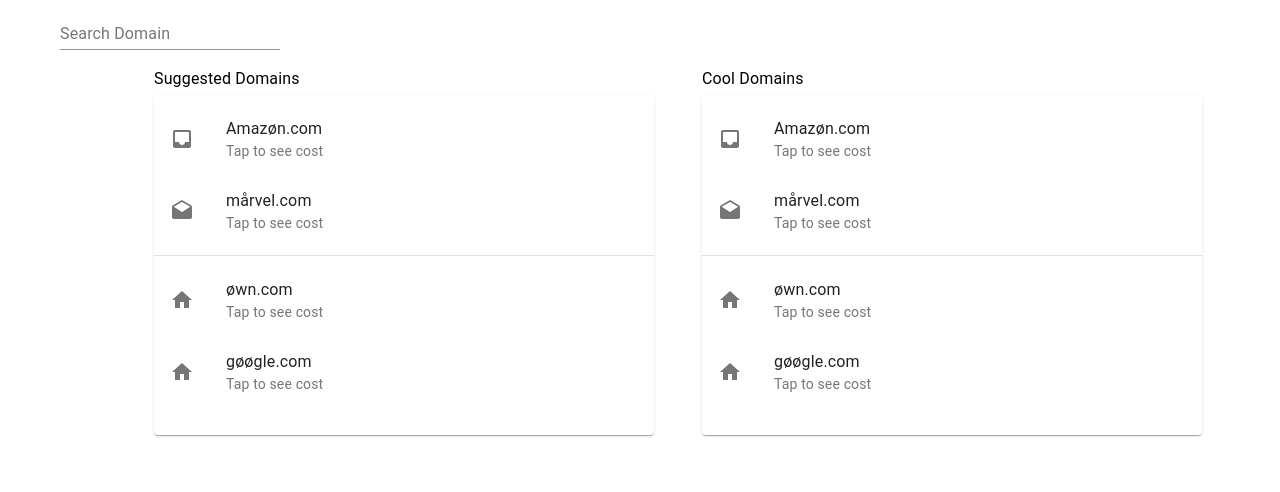
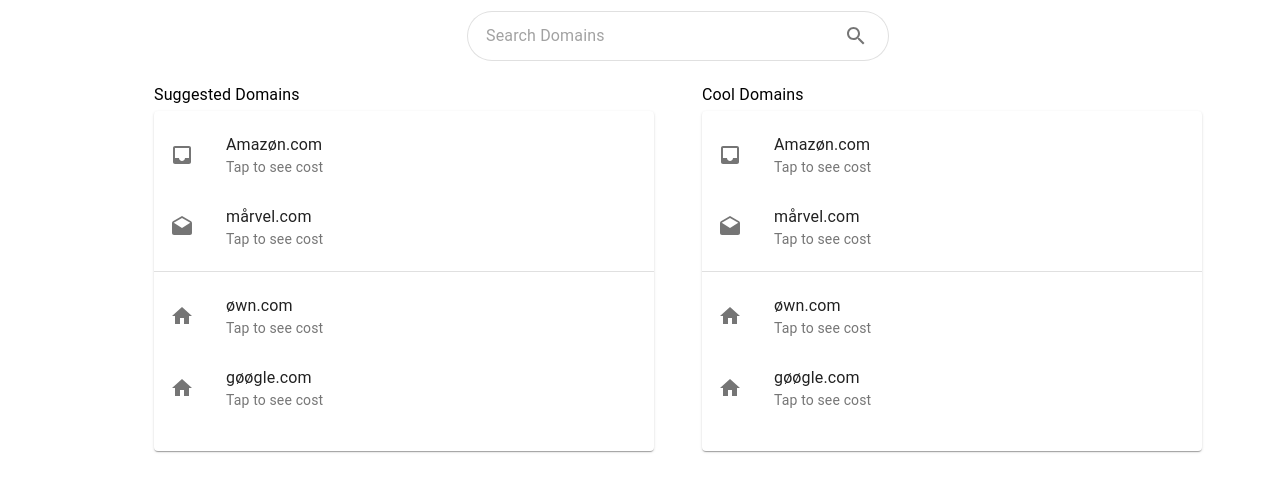
Before and after one commit to yaseenammaar/own, a React (Create React App) app: page / in a window 1280 px wide. Shown: the top 492 px of the page. Built offline with nearby package versions, Linux system fonts and the light colour scheme.

Commit message:
search bar architecture built

```diff
--- a/src/App.js
+++ b/src/App.js
@@ -1,15 +1,12 @@
 import logo from './logo.svg';
 import './App.css';
-import SpacingGrid from './columns.js';
+import SpacingGrid from './components/columns.js';
 
 
 
 function App() {
   return (
-    // <div className="App">
-    //   <input className="inp" placeholder="Search Your Domain"/>
       <SpacingGrid/>
-     // </div>
   );
 }
 
--- /dev/null
+++ b/src/components/SearchBar.js
@@ -0,0 +1,60 @@
+import React from "react";
+import {CircularProgress, IconButton, InputBase, makeStyles, Paper} from "@material-ui/core";
+import SearchIcon from '@material-ui/icons/Search';
+import useSearchDomain from "../hooks/useSearchDomain";
+
+const useStyles = makeStyles((theme) => ({
+    root: {
+        marginTop: 10,
+        marginBottom: 10,
+        padding: '2px 10px',
+        display: 'flex',
+        alignItems: 'center',
+        width: 400,
+        borderRadius: 25,
+    },
+    input: {
+        marginLeft: theme.spacing(1),
+        flex: 1,
+    },
+    iconButton: {
+        padding: 10,
+    },
+}));
+
+function SearchBar(props){
+    const classes = useStyles();
+    const {searchState, searchDomain} = useSearchDomain()
+    const {
+        searchResultChanged
+    } = props
+
+    return (
+        <Paper className={classes.root} variant={"outlined"}>
+            <InputBase
+                className={classes.input}
+                placeholder="Search Domains"
+                inputProps={{ 'aria-label': 'search domains' }}
+
+            />
+            <IconButton className={classes.iconButton} aria-label="search">
+                {
+                    searchState.loading ?
+                        <CircularProgress  size={20}/>
+                        :
+                        <SearchIcon
+                            onClick={() => {
+                                (async () => {
+                                    await searchDomain("")
+                                    searchResultChanged(searchState)
+                                })();
+                            }}
+                        />
+                }
+            </IconButton>
+
+        </Paper>
+    )
+}
+
+export default SearchBar
--- a/src/columns.js
+++ b/src/components/columns.js
@@ -1,10 +1,6 @@
 import React from 'react';
 import { makeStyles } from '@material-ui/core/styles';
 import Grid from '@material-ui/core/Grid';
-import FormLabel from '@material-ui/core/FormLabel';
-import FormControlLabel from '@material-ui/core/FormControlLabel';
-import RadioGroup from '@material-ui/core/RadioGroup';
-import Radio from '@material-ui/core/Radio';
 import Paper from '@material-ui/core/Paper';
 import TextField from '@material-ui/core/TextField';
 
@@ -17,6 +13,8 @@
 import InboxIcon from '@material-ui/icons/Inbox';
 import DraftsIcon from '@material-ui/icons/Drafts';
 import SvgIcon from '@material-ui/core/SvgIcon';
+import useSearchDomain from "../hooks/useSearchDomain";
+import SearchBar from "./SearchBar";
 
 
 function ListItemLink(props) {
@@ -40,6 +38,8 @@
 }));
 
 export default function SpacingGrid() {
+
+
   const [spacing, setSpacing] = React.useState(2);
   const classes = useStyles();
 
@@ -49,18 +49,24 @@
 
   return (
 
-    <Grid container className={classes.root} spacing={2}>
+    <Grid container className={classes.root} spacing={2} justifyContent={"center"}>
 
-    <form className={classes.root} noValidate autoComplete="off">
+    {/*<form className={classes.root} noValidate autoComplete="off">
       <TextField id="standard-basic" label="Search Domain" />
-    </form>
+    </form>*/}
+
+      <SearchBar
+        searchResultChanged={(searchResult) => {
+
+        }}
+      />
 
       <Grid item xs={12}>
         <Grid container justifyContent="center" spacing={6}>
           {[0, 1].map((value) => (
 
             <Grid key={value} item>
-            {value==0?<ListItemText primary="Suggested Domains" />:<ListItemText primary="Cool Domains" />}
+            {value===0?<ListItemText primary="Suggested Domains" />:<ListItemText primary="Cool Domains" />}
 
 
               <Paper className={classes.paper} >
--- /dev/null
+++ b/src/hooks/useSearchDomain.js
@@ -0,0 +1,51 @@
+import React, {useState} from "react";
+
+const useSearchDomain = () => {
+    const [searchState, setSearchState] = useState({
+        available: false,
+        loading: false,
+        error: null,
+        domain: null,
+    })
+
+    const getDomainAvailability = async () => {
+        try {
+            // TODO: search logic goes here
+
+            return {
+                error: null,
+                available: true  // TODO: make it according to search
+            }
+        }
+        catch (e) {
+            return {
+                error: e,
+                available: false
+            }
+        }
+    }
+
+    const searchDomain = async (domain) => {
+        setSearchState({
+            ...searchState,
+            loading: true,
+            domain: domain
+        })
+
+        const {error, available} = await getDomainAvailability()
+
+        setSearchState({
+            ...searchState,
+            loading: false,
+            error: error,
+            available: available
+        })
+    }
+
+    return {
+        searchState,
+        searchDomain
+    }
+}
+
+export default useSearchDomain
```
Also changed, not shown: 1 other file (tests, documents, lock files or other folders).
